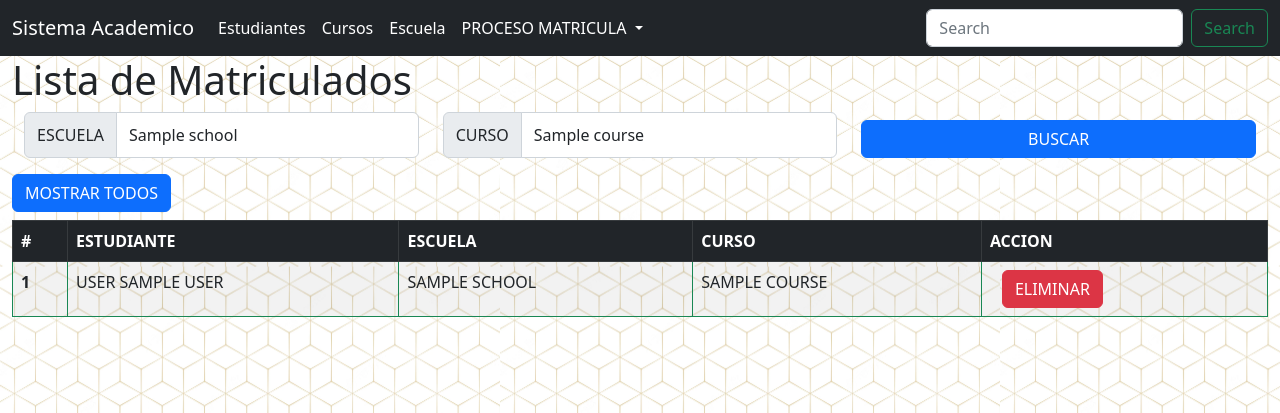
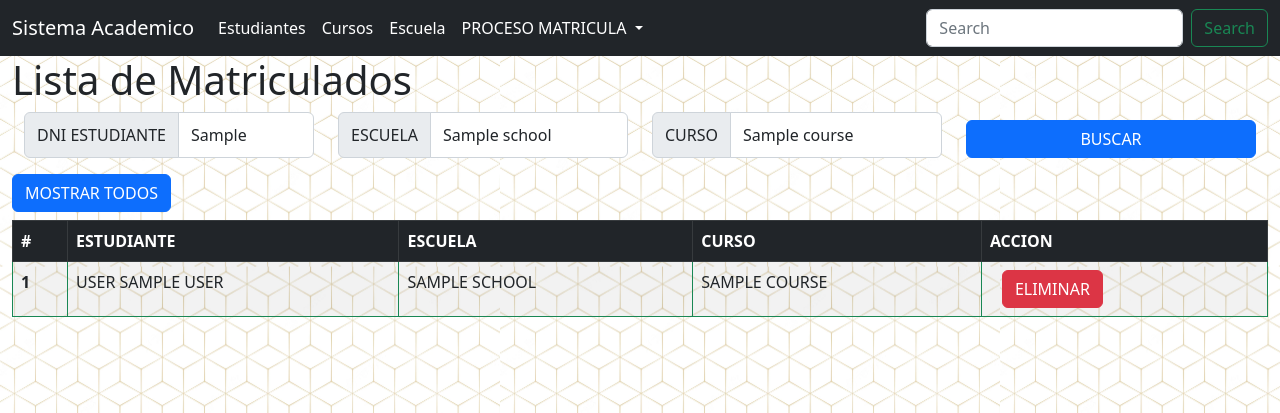
Before and after one commit to DeveloperOscar/ExamenCloudComputing, a Flask app: page /enrollment/ in a window 1280 px wide. Shown: the top 413 px of the page. Run offline with Flask 2, Linux system fonts and the light colour scheme; tables that the repository leaves empty hold one stand-in row (values such as "Sample post").

Commit message:
version final

```diff
--- a/routes/enrollment.py
+++ b/routes/enrollment.py
@@ -13,6 +13,7 @@ def index():
     form = EnrollmentForm()
     form.school_group.choices = list(map(lambda tupla:tupla[0],School.query.with_entities(School.name)))
     form.course_group.choices = list(map(lambda tupla:tupla[0],Course.query.with_entities(Course.name)))
+    form.dni_student_group.choices = list(map(lambda tupla:tupla[0],Course.query.with_entities(Student.dni)))
     listOfEnrollment = []
     for enrollment in enrollments:
         school = School.query.filter_by(id = enrollment.school_id).first()
@@ -58,9 +59,15 @@ def search():
     form = EnrollmentForm()
     form.school_group.choices = list(map(lambda tupla:tupla[0],School.query.with_entities(School.name)))
     form.course_group.choices = list(map(lambda tupla:tupla[0],Course.query.with_entities(Course.name)))
+    form.dni_student_group.choices = list(map(lambda tupla:tupla[0],Course.query.with_entities(Student.dni)))
+    form.dni_student_group.choices.append("TODOS")
     school_id = School.query.filter_by(name = form.school_group.data).first().id
     course_id = Course.query.filter_by(name = form.course_group.data).first().id
-    enrollments = Enrollment.query.filter_by(school_id = school_id,course_id = course_id).all()
+    if form.dni_student_group.data == 'TODOS':
+        enrollments = Enrollment.query.filter_by(school_id = school_id,course_id = course_id).all()
+    else:
+        student_id = Student.query.filter_by(dni = form.dni_student_group.data).first().id
+        enrollments = Enrollment.query.filter_by(school_id = school_id,course_id = course_id,student_id = student_id).all()
     listOfEnrollment = []
     for enrollment in enrollments:
         school = School.query.filter_by(id = enrollment.school_id).first()
--- a/templates/enrollment/index.html
+++ b/templates/enrollment/index.html
@@ -7,6 +7,10 @@
     {{ form.hidden_tag() }}
     <div class="container-fluid">
         <div class="row">
+          <div class="input-group mb-3 col">
+            {{ form.dni_student_group.label(class="input-group-text") }}
+            {{ form.dni_student_group(class="form-control") }}
+          </div>
           <div class="input-group mb-3 col">
             {{ form.school_group.label(class="input-group-text") }}
             {{ form.school_group(class="form-control") }}
```
